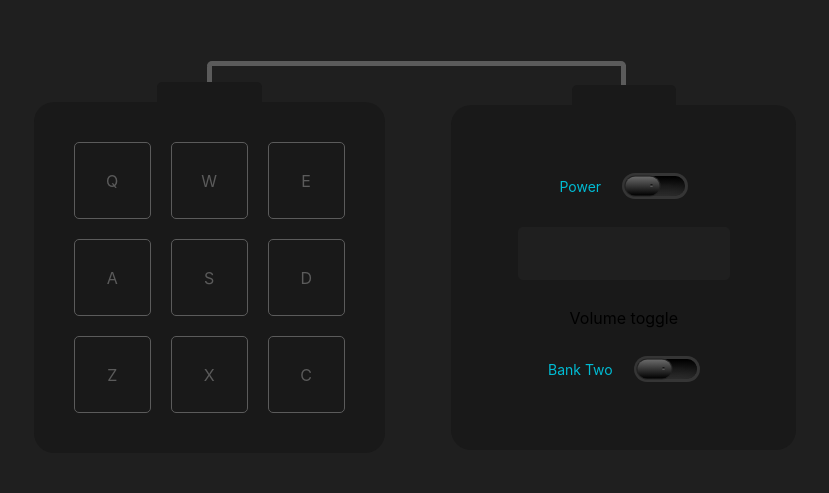
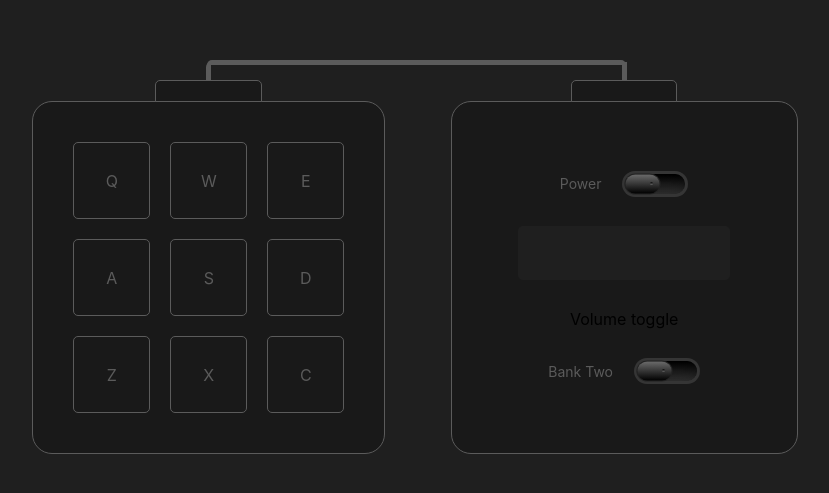
Before and after one commit to Macattack1999-teck/drums, a React (Create React App) app: page / in a window 1280 px wide. Shown: the part 143-636 px from the top of the page, without its empty margins (225-1054 px from the left). Built offline with nearby package versions, Linux system fonts and the light colour scheme.

Commit message:
added basic skeleton for wires from interface to drum

```diff
--- a/src/Components/Bank.js
+++ b/src/Components/Bank.js
@@ -23,7 +23,7 @@ export default () => {
       paddingRight: "20px",
       display: "flex",
       alignItems: "center",
-      color: "#00BCD4"
+      color: "#5b5b5b"
     }}>
       Bank Two
     </div>
--- a/src/Components/DrumsButtons.js
+++ b/src/Components/DrumsButtons.js
@@ -58,7 +58,8 @@ export default () => {
       padding: "40px",
       background: "#191919",
       borderRadius: "20px",
-      position: "relative"
+      position: "relative",
+      border: "1px solid #5b5b5b",
     }}>
       {
         bank.map((sound) => {
--- a/src/Components/DrumsInterface.js
+++ b/src/Components/DrumsInterface.js
@@ -7,13 +7,14 @@ import Volume from './Volume'
 export default () => {
   return (
     <div id="display" style={{
-      height: "265px",
+      height: "271px",
       padding: "40px",
       width: "265px",
       borderRadius: "20px",
       background: "#191919",
       display: "flex",
       flexDirection: "column",
+      border: "1px solid #5b5b5b",
       alignItems: "center",
       justifyContent: "space-evenly",
       position: "relative"
--- a/src/Components/Power.js
+++ b/src/Components/Power.js
@@ -4,6 +4,12 @@ import { togglePower } from '../Redux/Actions/powerAction';
 
 export default () => {
   const dispatch = useDispatch();
+  const mapState = ({bankState, power}) => ({
+    bank: bankState.bank,
+    power: power.powerOn
+  })
+
+  const { power } = useSelector(mapState)
 
   const handleTogglingPower = () => {
     dispatch(togglePower())
@@ -18,7 +24,7 @@ export default () => {
         paddingRight: "20px",
         display: "flex",
         alignItems: "center",
-        color: "#00BCD4"
+        color: "#5b5b5b"
       }}>
         Power
       </div>
--- a/src/Styles/main.css
+++ b/src/Styles/main.css
@@ -1,15 +1,6 @@
 .drum-playing-effect {
-  animation-name: bounce;
-  animation-duration: 100ms;
-  animation-iteration-count: 1;
-}
-
-@keyframes bounce {
-  100% {
-    background: #00BCD4;
-    color: #1d1d1d;
-    transform: scale(0.9);
-  }
+  transform: scale(0.9);
+  box-shadow: #00BCD4 0px 0px 13px 14px !important;
 }
 
 input[type="checkbox"] {
@@ -168,10 +159,12 @@ input:checked[type="checkbox"]::after {
 #display::before {
   content: '';
   position: absolute;
-  top: -20px;
+  top: -22px;
+  z-index: 1;
   width: 30%;
   height: 20px;
   background: #191919;
+  border: 1px solid #5b5b5b;
   border-top-left-radius: 5px;
   border-top-right-radius: 5px;
 }
@@ -179,9 +172,11 @@ input:checked[type="checkbox"]::after {
 #drum-container::before {
   content: '';
   position: absolute;
-  top: -20px;
+  top: -22px;
   width: 30%;
   height: 20px;
+  border: 1px solid #5b5b5b;
+  z-index: 1;
   justify-self: center;
   background: #191919;
   border-top-left-radius: 5px;
@@ -195,8 +190,6 @@ input:checked[type="checkbox"]::after {
   width: 5px;
   height: 20px;
   background: #5b5b5b;
-  /* border-top-left-radius: 5px;
-  border-top-right-radius: 5px; */
 }
 
 #drum-container::after {
@@ -208,8 +201,6 @@ input:checked[type="checkbox"]::after {
   justify-self: center;
   background: #5b5b5b;
   border-top-left-radius: 5px;
-  /* border-top-left-radius: 5px;
-  border-top-right-radius: 5px; */
 }
 
 #wire {
```
Also changed, not shown: 1 other file (tests, documents, lock files or other folders).
